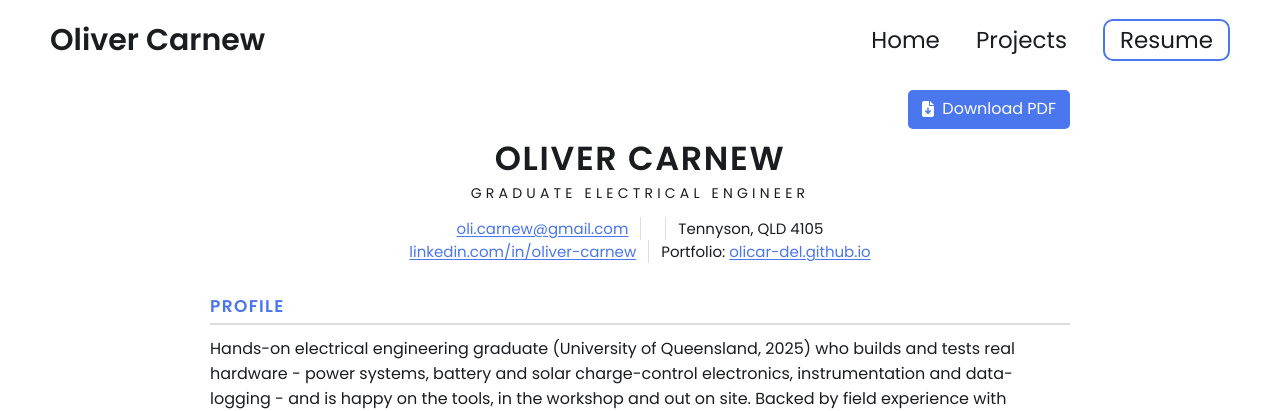
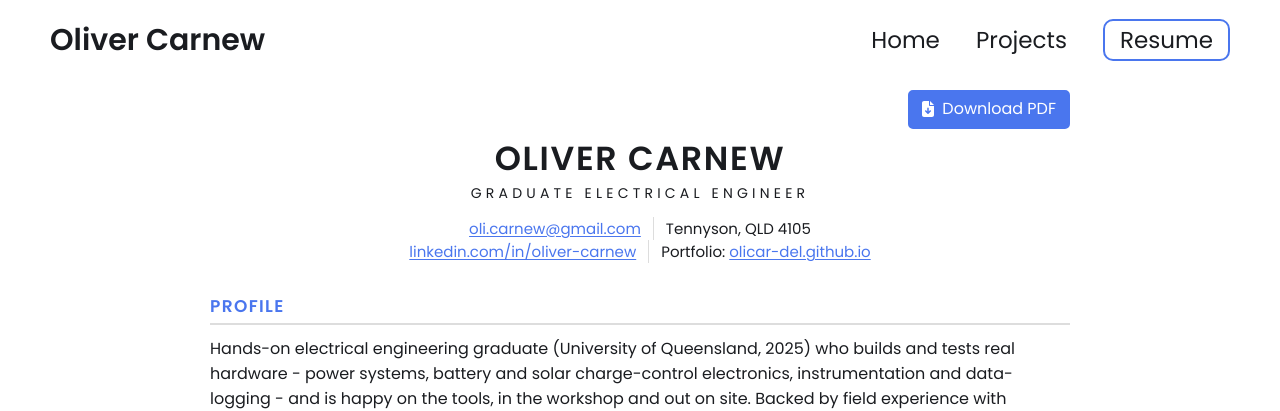
Before and after one commit to OliCar-del/OliCar-del.github.io, a Jekyll site: the page built from cv.html, in a window 1280 px wide. Shown: the top 411 px of the page. Built offline with Jekyll 4.4.1, drawn with Linux system fonts in a browser that asks for light colours.

Commit message:
CV page: leave out contact details that are blank in cv.yml
Co-Authored-By: Claude Opus 5.5 <noreply@anthropic.com>

```diff
--- a/_data/cv.yml
+++ b/_data/cv.yml
@@ -11,6 +11,7 @@
 
 name: Oliver Carnew
 headline: Graduate Electrical Engineer
+# Shown as tap-to-email and tap-to-call links. Delete a line to leave it off the web page.
 email: oli.carnew@gmail.com
 location: Tennyson, QLD 4105
 links:
--- a/cv.html
+++ b/cv.html
@@ -22,9 +22,15 @@ image: /assets/images/profile-image/cropped_headshot.png
         <h1>{{ cv.name }}</h1>
         <p class="cv-headline">{{ cv.headline }}</p>
         <ul class="cv-contact">
+            {%- if cv.email %}
             <li><a href="mailto:{{ cv.email }}">{{ cv.email }}</a></li>
+            {%- endif %}
+            {%- if cv.phone %}
             <li><a href="tel:{{ cv.phone | remove: ' ' }}">{{ cv.phone }}</a></li>
+            {%- endif %}
+            {%- if cv.location %}
             <li>{{ cv.location }}</li>
+            {%- endif %}
         </ul>
         <ul class="cv-contact">
             {%- for link in cv.links %}
```
